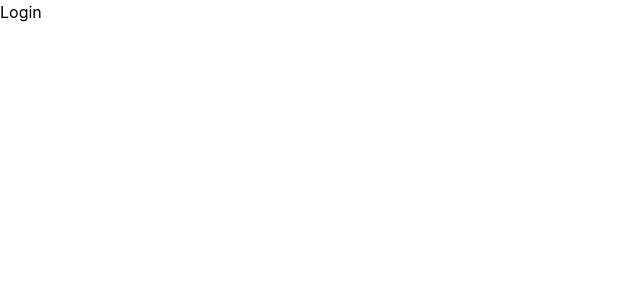
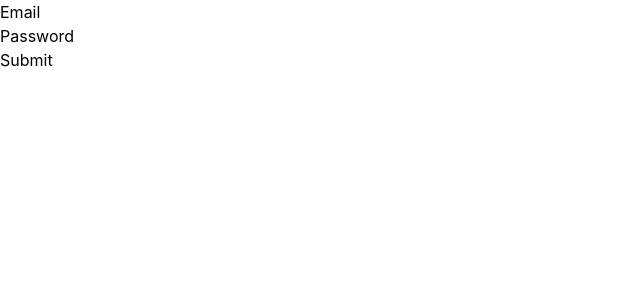
Before and after one commit to NiteshTagadghar/Ai-InterviewIQ, a React (Vite) app in the folder client/interviewIQ-client/: page /login in a window 1280 px wide. Shown: the top 300 px of the page, without its empty margins (0-640 px from the left). Built offline with nearby package versions, Linux system fonts and the light colour scheme.

Commit message:
routes in frontend and auth

```diff
--- a/client/interviewIQ-client/src/App.jsx
+++ b/client/interviewIQ-client/src/App.jsx
@@ -1,11 +1,35 @@
-import { BrowserRouter, Route, Routes } from "react-router-dom"
+import { BrowserRouter, Route, Routes, useParams, useRoutes, useSearchParams } from "react-router-dom"
 import Signup from "./pages/Signup"
 import Login from "./pages/Login"
 import Home from "./pages/Home"
 import { ToastContainer } from "react-toastify"
+import ProtectedLayout from "./components/ProtectedLayout"
+import AuthProtectedRoute from "./components/AuthProtectedRoute"
+import FallbackComponent from "./components/FallbackComponent"
+import Sidebar from "./components/Sidebar"
+import Profile from "./components/Profile"
+import { useState } from "react"
 
 
 function App() {
+
+  const params = useParams()
+  const [hideSidebar,setHideSidebar] = useState(false)
+  // const searchParams = useSearchParams()
+
+  console.log(params)
+
+
+  /*
+
+
+  if(route == "signup" || route =="login"){
+
+    setHideSidebar(true)
+  }
+  */
+
+  console.log(hideSidebar,'hide side bar')
 
   return (
     <>
@@ -23,14 +47,42 @@ function App() {
       // theme="light"
       // transition={Bounce}
       />
+
+
+
       <BrowserRouter>
+
+
+
+        <div className="flex h-screen">
+
+          {
+
+            !hideSidebar  ? null :<div className="w-32 border-1">Sidebar</div>
+          }
+
+          <div>
+
             <Routes>
+
+              <Route element={<ProtectedLayout />}>
                 <Route path="/signup" element={<Signup />} />
                 <Route path="/login" element={<Login />} />
-          <Route path="/" element={<Home />} />
+              </Route>
 
 
+              <Route element={<AuthProtectedRoute />}>
+                <Route path="*" element={<FallbackComponent />} />
+                <Route path="/" element={<Home />} />
+                <Route path="/profile" element={<Profile />} />
+              </Route>
             </Routes>
+
+
+          </div>
+        </div>
+
+
 
 
       </BrowserRouter>
--- /dev/null
+++ b/client/interviewIQ-client/src/components/AuthProtectedRoute.jsx
@@ -0,0 +1,14 @@
+import React from 'react'
+import { Navigate, Outlet } from 'react-router-dom'
+
+function AuthProtectedRoute() {
+
+    if(!localStorage.getItem("user")) return <Navigate  to="/login"/>
+  return (
+    <div>
+        <Outlet />
+    </div>
+  )
+}
+
+export default AuthProtectedRoute
--- /dev/null
+++ b/client/interviewIQ-client/src/components/FallbackComponent.jsx
@@ -0,0 +1,13 @@
+import React from 'react'
+import { Link } from 'react-router-dom'
+
+function FallbackComponent() {
+  return (
+    <div>
+        <h1>Page not found</h1>
+        <Link to="/">Home</Link>
+    </div>
+  )
+}
+
+export default FallbackComponent
--- /dev/null
+++ b/client/interviewIQ-client/src/components/Profile.jsx
@@ -0,0 +1,9 @@
+import React from 'react'
+
+function Profile() {
+  return (
+    <div>Profile</div>
+  )
+}
+
+export default Profile
--- /dev/null
+++ b/client/interviewIQ-client/src/components/ProtectedLayout.jsx
@@ -0,0 +1,32 @@
+import React, { useEffect } from 'react'
+import { Navigate, Outlet, useNavigate } from 'react-router-dom'
+
+function ProtectedLayout() {
+
+
+    // const navigate = useNavigate()
+
+    function redirect(){
+        const userCredentials = localStorage.getItem("user")
+        console.log(userCredentials,'user credentials')
+        if(userCredentials){
+            console.log('executing if condition')
+
+            // navigate('/')
+
+            return <Navigate to="/" />
+        }
+
+    }
+
+
+    redirect()
+
+  return (
+    <div>
+        <Outlet />
+    </div>
+  )
+}
+
+export default ProtectedLayout
--- /dev/null
+++ b/client/interviewIQ-client/src/components/Sidebar.jsx
@@ -0,0 +1,9 @@
+import React from 'react'
+
+function Sidebar() {
+  return (
+    <div>Sidebar</div>
+  )
+}
+
+export default Sidebar
--- a/client/interviewIQ-client/src/pages/Login.jsx
+++ b/client/interviewIQ-client/src/pages/Login.jsx
@@ -1,8 +1,66 @@
-import React from 'react'
+import axios from 'axios'
+import React, { useState } from 'react'
+import { useNavigate } from 'react-router-dom'
+import { toast } from 'react-toastify'
 
 function Login() {
+
+  const [userCredentials, setUserCredentials] = useState({ email: "", password: "" })
+
+  const navigate = useNavigate()
+
+  function handleChange(e) {
+    const { name, value } = e.target
+
+
+    const newCrdentials = { ...userCredentials }
+    newCrdentials[name] = value
+
+    setUserCredentials(newCrdentials)
+  }
+
+  async function login(e) {
+    e.preventDefault()
+
+    try {
+
+      const data = await axios.post(`http://localhost:4000/auth/login`, userCredentials)
+
+      console.log(data)
+
+      localStorage.setItem('token',data.data.token)
+      localStorage.setItem('user',JSON.stringify(data.data.userDetails))
+      navigate("/")
+
+
+    } catch (err) {
+      console.log(err, err.response)
+      toast.error(err?.response?.data?.message)
+    }
+
+  }
+
+
+
   return (
-    <div>Login</div>
+    <div>
+      <form onSubmit={login}>
+
+        <div>
+          <label htmlFor="email"> Email </label>
+          <input type="email" onChange={handleChange} required name='email' id='email' value={userCredentials.email} />
+        </div>
+
+        <div>
+          <label htmlFor="password"> Password </label>
+          <input type="password" onChange={handleChange} required name='password' id="password" value={userCredentials.password} />
+        </div>
+
+        <div>
+          <input type="submit" value="Submit" />
+        </div>
+      </form>
+    </div>
   )
 }
 
--- a/client/interviewIQ-client/src/pages/Signup.jsx
+++ b/client/interviewIQ-client/src/pages/Signup.jsx
@@ -1,12 +1,14 @@
 import axios from 'axios'
 import React from 'react'
 import { useState } from 'react'
+import { Link, useNavigate } from 'react-router-dom'
 import { toast, ToastContainer } from 'react-toastify'
 
 function Signup() {
 
     const [formValues,setFormValues] = useState({name : "", email :"", age : 0, phone : "", password : "", confirmPassword : ""})
 
+    const navigate = useNavigate()
 
     function updateFormData(e){
 
@@ -57,40 +59,55 @@ function Signup() {
 
 
 
-        const data =  await axios.post("http://localhost:4000/auth/signup")
-        console.log(data,' data from signup')
+        const body = {
+            name : formValues.name,
+            email : formValues.email,
+            age : formValues.age,
+            phone : formValues.phone,
+            password : formValues.password
+        }
 
+        try{
+            const data =  await axios.post("http://localhost:4000/auth/signup",body)
+            console.log(data,' data from signup')
+
+            navigate("/login")
+
+
+        }catch(err){
+            // console.log(err.message,err,err.response.data.message,"error message")
+            toast.error(err.response.data.message, {theme : "dark"})
+        }
 
 
     }
 
-    console.log(formValues,'form values')
 
     return (
-        <div className='h-screen flex justify-center items-center'>
+        <div className='h-screen flex justify-center flex-col items-center'>
             <form className='flex gap-3 flex-col' onSubmit={signUp} >
                 <div>
                     <label htmlFor="name"> Name </label>
-                    <input className='border-1' type="text" value={formValues.name}  name='name' id='name'  onChange={updateFormData} />
+                    <input className='border-1' type="text" value={formValues.name}  required name='name' id='name'  onChange={updateFormData} />
                 </div>
                 <div>
                     <label htmlFor="email"> Email </label>
-                    <input className='border-1' type="email" name='email' id='email' onChange={updateFormData}  />
+                    <input className='border-1' type="email" name='email' id='email' required onChange={updateFormData}  />
                 </div>
                 <div>
                     <label htmlFor="age"> Age </label>
-                    <input className='border-1' type="number" name='age' id='age' onChange={updateFormData}  />
+                    <input className='border-1' type="number" name='age' id='age'  onChange={updateFormData}  />
                 </div>  <div>
                     <label htmlFor="phone"> Phone </label>
-                    <input className='border-1' type="text" name='phone' value={formValues.phone} id='phone'  onChange={updateFormData}  />
+                    <input className='border-1' type="text" name='phone' required value={formValues.phone} id='phone'  onChange={updateFormData}  />
                 </div>
                 <div>
                     <label htmlFor="password"> Password </label>
-                    <input className='border-1' type="password" name='password' id='password' onChange={updateFormData}  />
+                    <input className='border-1' type="password" name='password' required id='password' onChange={updateFormData}  />
                 </div>
                 <div>
                     <label htmlFor="confirmPassword"> Confirm Password </label>
-                    <input className='border-1' type="password" name='confirmPassword' id='confirmPassword' onChange={updateFormData}  />
+                    <input className='border-1' type="password" name='confirmPassword' required id='confirmPassword' onChange={updateFormData}  />
                 </div>
 
 
@@ -99,6 +116,8 @@ function Signup() {
                 </div>
             </form>
 
+            <Link to="/login">Login</Link>
+
 
         </div>
     )
```
Lines whose indentation alone changed are shown as unchanged.
